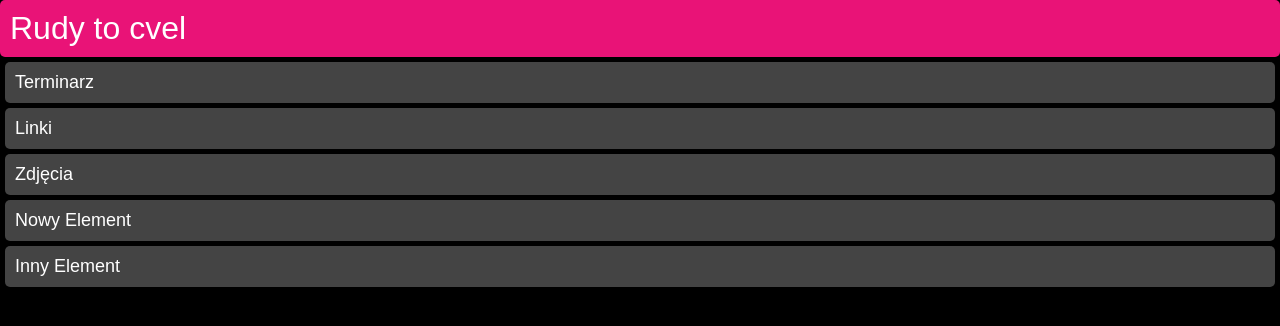
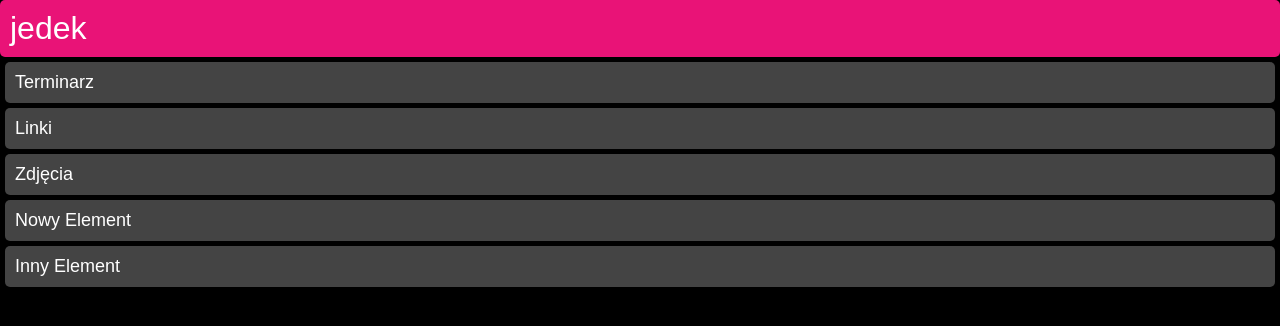
Before and after one commit to j3dek/j3dek.github.io, a plain HTML site: page index.html in a window 1280 px wide. Drawn offline with Linux system fonts and the light colour scheme.

Commit message:
Update index.html

```diff
--- a/index.html
+++ b/index.html
@@ -9,7 +9,7 @@
 <body>
     <body>
 
-        <div class="logo">Rudy to cvel</div>
+        <div class="logo">jedek</div>
         <ul class="menu">
             <li><a href="terminarz.html">Terminarz</a></li>
             <li><a href="linki.html">Linki</a></li>
```
